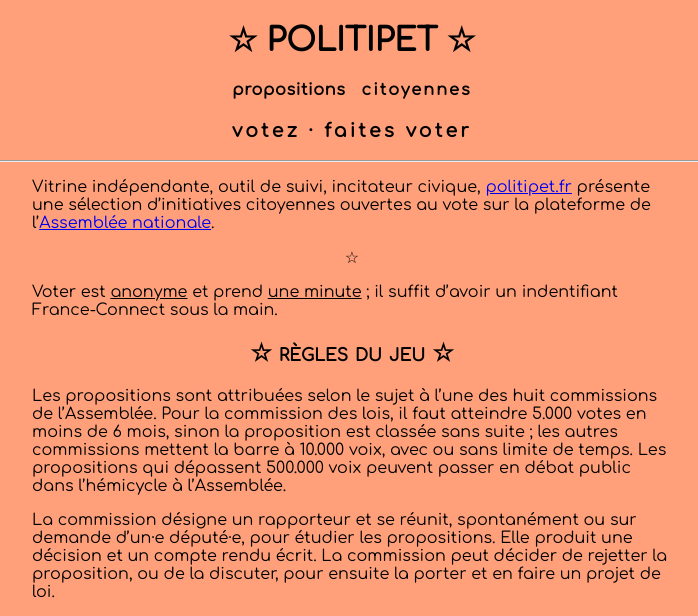
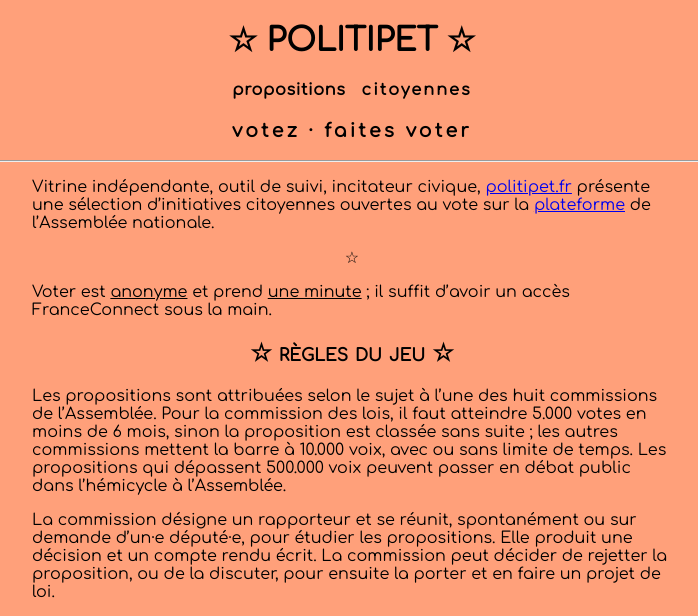
Before and after one commit to politipet/politipet.github.io, a Jekyll site: the page built from info.md, in a window 1280 px wide and 1400 px high. Shown: the top 616 px of the window, without its empty margins (288-986 px from the left). Built offline with Jekyll 4.4.1, drawn with Linux system fonts in a browser that asks for light colours; our own code applies the rules of GitHub Pages for plain Markdown files.

Commit message:
rephrase intro

```diff
--- a/info.md
+++ b/info.md
@@ -15,12 +15,12 @@
 
 Vitrine indépendante, outil de suivi, incitateur civique,
 [politipet.fr][politipet] présente une sélection d'initiatives citoyennes
-ouvertes au vote sur la plateforme de l'[Assemblée nationale][assemblée].
+ouvertes au vote sur la [plateforme][assemblée] de l'Assemblée nationale.
 
 <center>☆</center>
 
 Voter est <u>anonyme</u> et prend <u>une minute</u> ;
-il suffit d'avoir un indentifiant France-Connect sous la main.
+il suffit d'avoir un accès FranceConnect sous la main.
 
 
 ☆ règles du jeu ☆
```
Also changed, not shown: other parts of info.md (+2 -0 lines).
